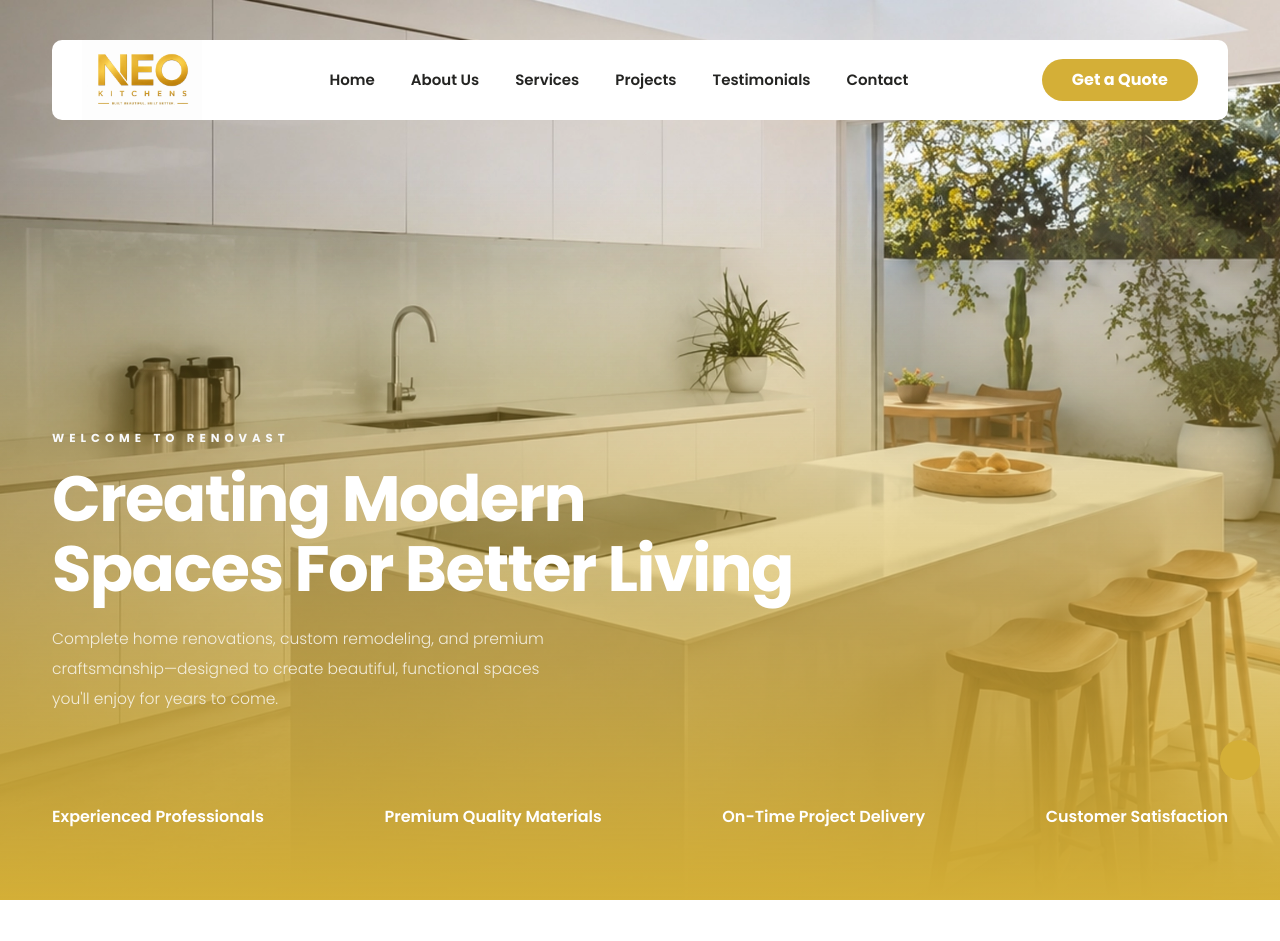
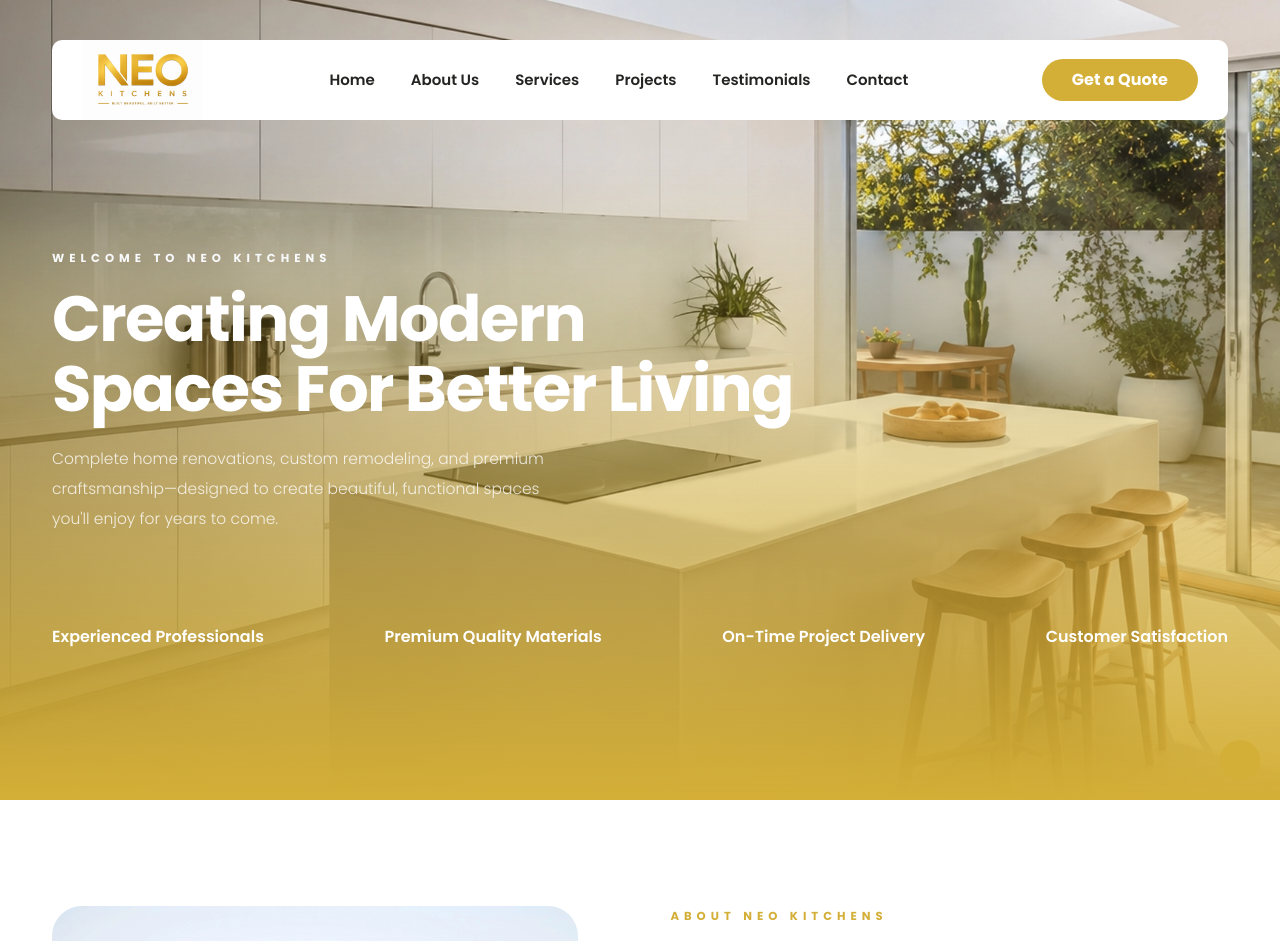
Before and after one commit to BoomeshKS/NEO-Kitchens, a plain HTML site: page index.html in a window 1280 px wide. Shown: the top 941 px of the page. Drawn offline with Linux system fonts and the light colour scheme; a web font is replaced by a local one.

Commit message:
Code Edited

```diff
--- a/index.html
+++ b/index.html
@@ -72,12 +72,12 @@
         <div id="de-loader"></div>
         <!-- page preloader close -->
 
-        <section class="relative overflow-hidden mh-900 text-light" data-bgimage="url(images/background/1.webp) center">
-            <div class="abs w-100 bottom-0 z-2">
+        <section class="relative overflow-hidden mh-800 text-light" data-bgimage="url(images/background/1.webp) center">
+            <div class="abs w-100 bottom-10 z-2">
                 <div class="container">
                   <div class="row g-4 gx-5 align-items-end">
                     <div class="col-lg-8">
-                        <div class="subtitle text-light mb-3 wow fadeInUp" data-wow-delay=".0s">Welcome to Renovast</div>
+                        <div class="subtitle text-light mb-3 wow fadeInUp" data-wow-delay=".0s">Welcome to NEO Kitchens</div>
                         <h1 class="wow fadeInUp" data-wow-delay=".2s">Creating Modern Spaces For Better Living</h1>
                         <p class="col-lg-8 mb-0 wow fadeInUp" data-wow-delay=".4s">Complete home renovations, custom remodeling, and premium craftsmanship—designed to create beautiful, functional spaces you'll enjoy for years to come.</p>
                     </div>
@@ -126,7 +126,7 @@
                         <div class="ps-lg-3">
 
                             <div class="subtitle wow fadeInUp" data-wow-delay=".2s">
-                                About Renovast
+                                About NEO Kitchens
                             </div>
 
                             <h2 class="wow fadeInUp" data-wow-delay=".4s">
@@ -223,10 +223,10 @@
                 <div class="row g-4 gx-5">
                     <div class="col-lg-4">
                         <div class="subtitle id-color wow fadeInUp" data-wow-delay=".0s">
-                            Why Renovast
+                            Why NEO Kitchens
                         </div>
                         <h2 class="wow fadeInUp" data-wow-delay=".2s">
-                            Why Choose Renovast?
+                            Why Choose NEO Kitchens?
                         </h2>
                         <p class="wow fadeInUp" data-wow-delay=".4s">
                             We combine innovative design, premium craftsmanship, and transparent communication to deliver renovation projects that exceed expectations. Every detail is carefully planned to create beautiful spaces built to last.
```
